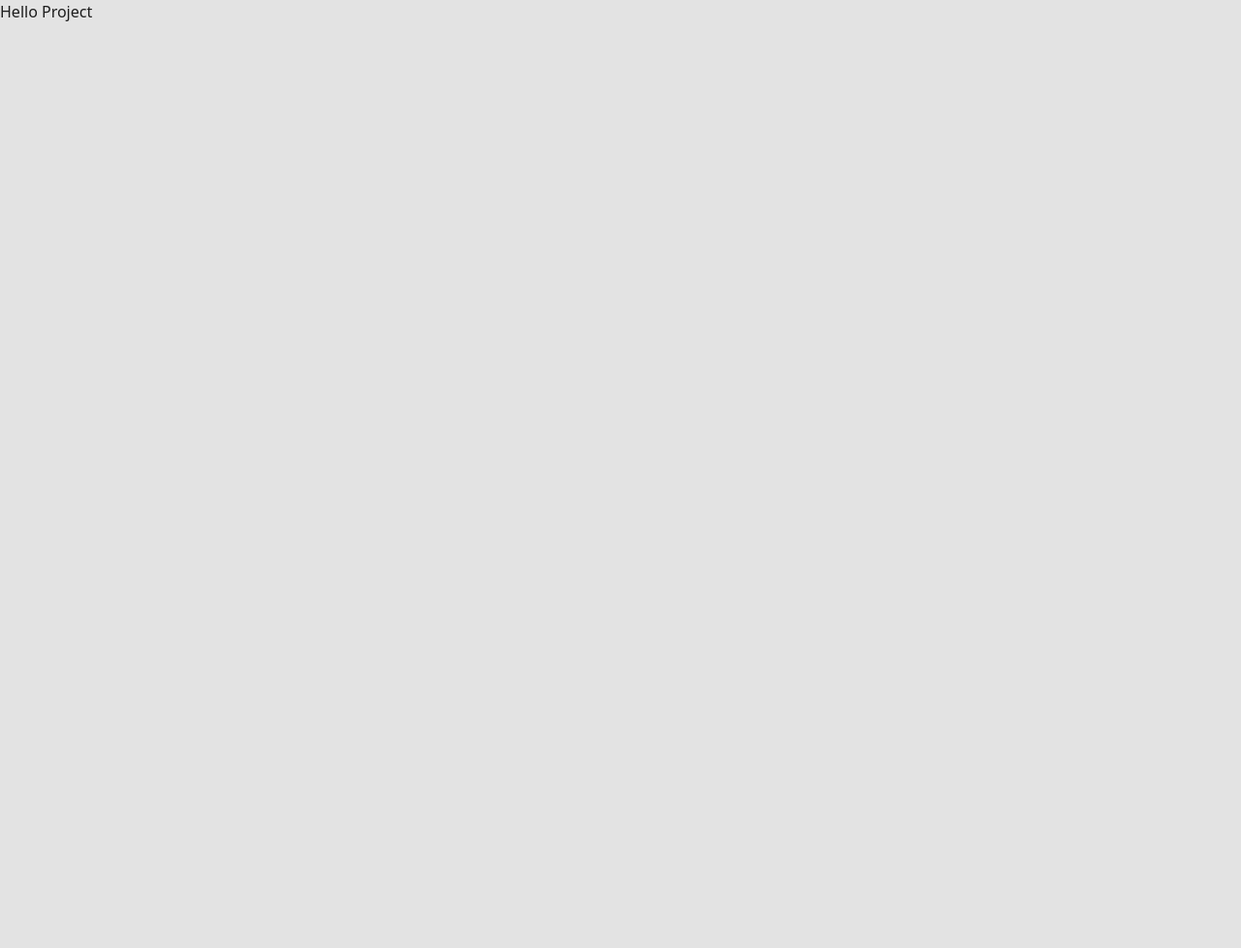
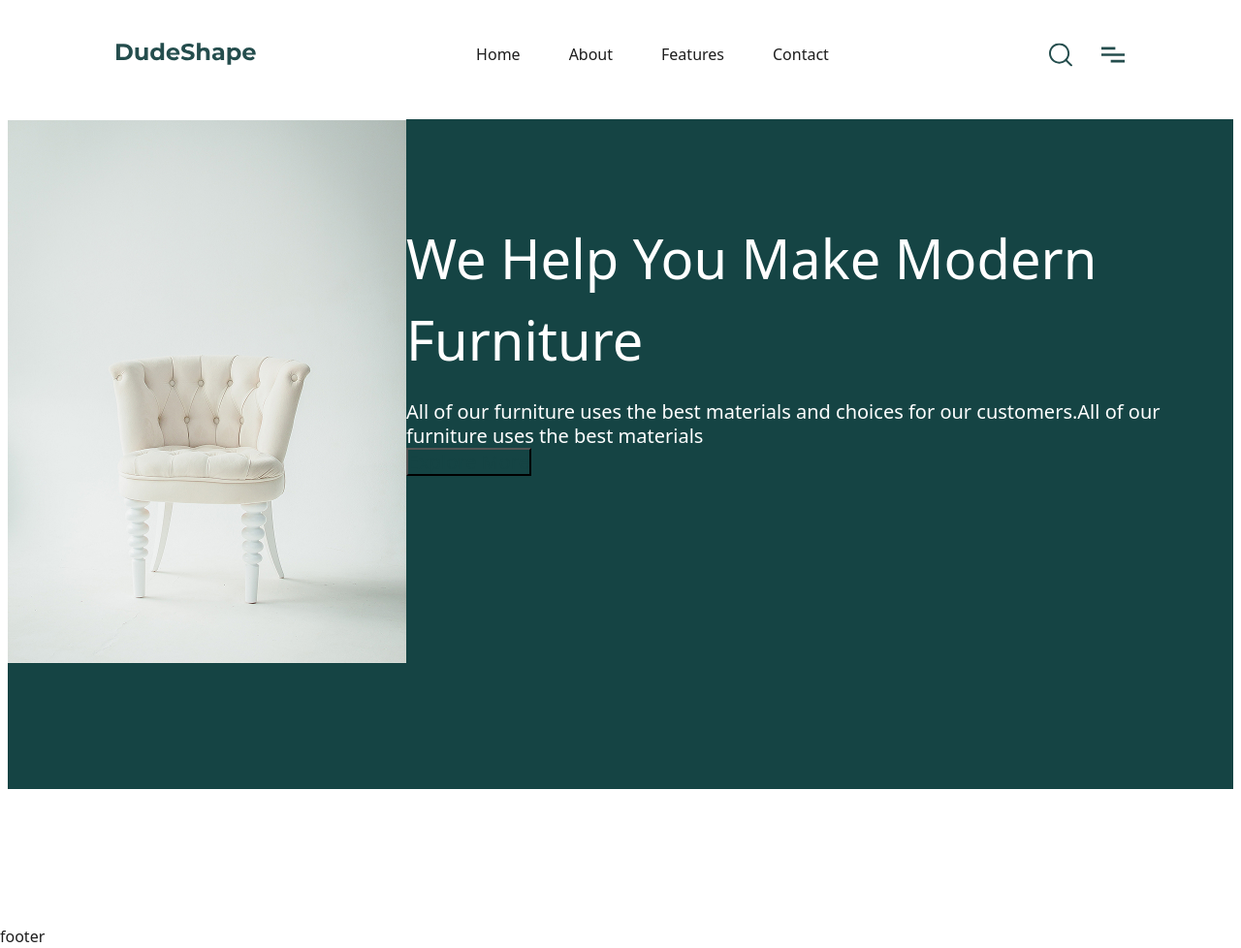
Before and after one commit to Nisibl/FrontProjectFirst, a website built with Vite: page index.html in a window 1280 px wide. Shown: the whole page at 97% size. Before the commit the page ends 800 px from the top, so only its background shows below. Built offline with nearby package versions, Linux system fonts and the light colour scheme.

Commit message:
1 ворк

```diff
--- a/index.html
+++ b/index.html
@@ -9,13 +9,81 @@
     <style media="(prefers-color-scheme: light)">
       @import url('./src/styles/colors/light.css');
     </style>
-    <style media="(prefers-color-scheme: dark)">
+    <!--<style media="(prefers-color-scheme: dark)">
       @import url('./src/styles/colors/dark.css');
-    </style>
+    </style>-->
   </head>
   <body>
-    <h1>Hello Project</h1>
-
+    <div class="page">
+      <header class="page_header">
+        <div claas="container">
+          <div class="header">
+            <div class="header_logo">
+              <img src="/images/DudeShape.svg" alt="" />
+            </div>
+            <nav class="header_nav">
+              <ul class="nav_list">
+                <li class="nav_item"><a class="nav_link" href="#">Home</a></li>
+                <li class="nav_item"><a class="nav_link" href="#">About</a></li>
+                <li class="nav_item"><a class="nav_link" href="#">Features</a></li>
+                <li class="nav_item"><a class="nav_link" href="#">Contact</a></li>
+              </ul>
+            </nav>
+            <div class="header_menu">
+              <svg width="24" height="25" viewBox="0 0 24 25" fill="none" xmlns="http://www.w3.org/2000/svg">
+                <g clip-path="url(#clip0_303_33)">
+                  <path
+                    d="M10.5691 0.538086C4.74145 0.538086 0 5.27635 0 11.1001C0 16.9241 4.74145 21.6621 10.5691 21.6621C16.3971 21.6621 21.1382 16.9241 21.1382 11.1001C21.1382 5.27635 16.3971 0.538086 10.5691 0.538086ZM10.5691 19.7122C5.81723 19.7122 1.95122 15.8488 1.95122 11.1001C1.95122 6.35145 5.81723 2.48799 10.5691 2.48799C15.321 2.48799 19.187 6.35141 19.187 11.1001C19.187 15.8487 15.321 19.7122 10.5691 19.7122Z"
+                    fill="#244D4D"
+                  />
+                  <path
+                    d="M23.714 22.8577L18.1205 17.268C17.7393 16.8871 17.1221 16.8871 16.7409 17.268C16.3598 17.6485 16.3598 18.266 16.7409 18.6466L22.3344 24.2363C22.525 24.4267 22.7745 24.522 23.0242 24.522C23.2736 24.522 23.5234 24.4267 23.714 24.2363C24.0951 23.8558 24.0951 23.2383 23.714 22.8577Z"
+                    fill="#244D4D"
+                  />
+                </g>
+                <defs>
+                  <clipPath id="clip0_303_33">
+                    <rect width="24" height="24" fill="white" transform="translate(0 0.520264)" />
+                  </clipPath>
+                </defs>
+              </svg>
+              <svg width="24" height="25" viewBox="0 0 24 25" fill="none" xmlns="http://www.w3.org/2000/svg">
+                <g clip-path="url(#clip0_303_40)">
+                  <path d="M24.0004 17.86H9.66016V20.5245H24.0004V17.86Z" fill="#244D4D" />
+                  <path d="M24 11.1978H0V13.8623H24V11.1978Z" fill="#244D4D" />
+                  <path d="M14.3865 4.53491H0V7.19944H14.3865V4.53491Z" fill="#244D4D" />
+                </g>
+                <defs>
+                  <clipPath id="clip0_303_40">
+                    <rect width="24" height="24" fill="white" transform="translate(0 0.520264)" />
+                  </clipPath>
+                </defs>
+              </svg>
+            </div>
+          </div>
+        </div>
+      </header>
+      <div class="page_content">
+        <div class="container">
+          <div class="page_bunner bunner">
+            <div class="bunner_image">
+              <img src="/images/Rectangle 91.jpg" alt="" />
+            </div>
+            <div class="bunner_content">
+              <h1 class="bunner_head">We Help You Make Modern Furniture</h1>
+              <div class="bunner_midle">
+                <p>
+                  All of our furniture uses the best materials and choices for our customers.All of our furniture uses
+                  the best materials
+                </p>
+              </div>
+              <button class="bunner_button button .button--on-card">Explore More</button>
+            </div>
+          </div>
+        </div>
+      </div>
+      <footer class="page_footer">footer</footer>
+    </div>
     <script type="module" src="/src/index.js"></script>
   </body>
 </html>
--- a/src/index.css
+++ b/src/index.css
@@ -3,3 +3,7 @@
 @import './styles/normalize.css';
 @import './styles/global/utility.css';
 @import './styles/components/container.css';
+@import './styles/components/page.css';
+@import './styles/components/header.css';
+@import './styles/components/bunner.css';
+@import './styles/components/button.css';
--- a/src/styles/colors/colors.css
+++ b/src/styles/colors/colors.css
@@ -1,4 +1,5 @@
 :root {
-  --color-white: #e3e3e3;
+  --color-white: #fff;
   --color-black: #1d1d1d;
+  --color-black-green: #154444;
 }
--- /dev/null
+++ b/src/styles/components/bunner.css
@@ -0,0 +1,33 @@
+.bunner {
+  background-color: var(--color-black-green);
+  display: flex;
+}
+
+.bunner_image {
+  width: 411px;
+  flex-shrink: 0;
+}
+
+.bunner_content {
+  padding-top: 101px;
+  padding-right: 18px;
+  padding-bottom: 323px;
+}
+
+.bunner_head {
+  font-size: 56px;
+  color: var(--color-white);
+}
+
+.bunner_midle {
+  font-size: 20px;
+  line-height: 125%;
+  color: var(--color-white);
+  padding-top: 20px;
+}
+
+.bunner_button {
+  font-size: 20px;
+  line-height: 125%;
+  color: var(--color-black-green);
+}
--- /dev/null
+++ b/src/styles/components/button.css
@@ -0,0 +1,9 @@
+.button {
+  display: inline-flex;
+  align-items: center;
+  justify-content: center;
+}
+
+.button--on-card {
+  color: var(--color-white);
+}
--- a/src/styles/components/container.css
+++ b/src/styles/components/container.css
@@ -29,6 +29,11 @@
 
 @media (--xl-viewport) {
   .container {
-    max-width: 1312px;
+    max-width: 1232px;
+    width: 100%;
+    padding-left: 16px;
+    padding-right: 16px;
+    margin-right: auto;
+    margin-left: auto;
   }
 }
--- /dev/null
+++ b/src/styles/components/header.css
@@ -0,0 +1,19 @@
+.header {
+  display: flex;
+  justify-content: space-between;
+  gap: 20px;
+  padding: 44px 120px 26.85px;
+}
+
+.header_lupa {
+}
+
+.header_menu {
+  display: flex;
+  gap: 30px;
+}
+
+.nav_list {
+  display: flex;
+  gap: 50px;
+}
--- /dev/null
+++ b/src/styles/components/page.css
@@ -0,0 +1,22 @@
+.page {
+  display: flex;
+  flex-direction: column;
+  min-height: 100vh;
+}
+
+.page_header {
+  flex-shrink: 0;
+}
+
+.page_content {
+  flex-grow: 1;
+}
+
+.page_footer {
+  flex-shrink: 0;
+}
+
+.page_bunner {
+  margin-top: 26.85px;
+  margin-bottom: 140.11px;
+}
```
Also changed, not shown: public/images/DudeShape.svg (added), public/images/Rectangle 91.jpg (added), public/images/loupe 1.svg (added), public/images/menu 1.svg (added).
